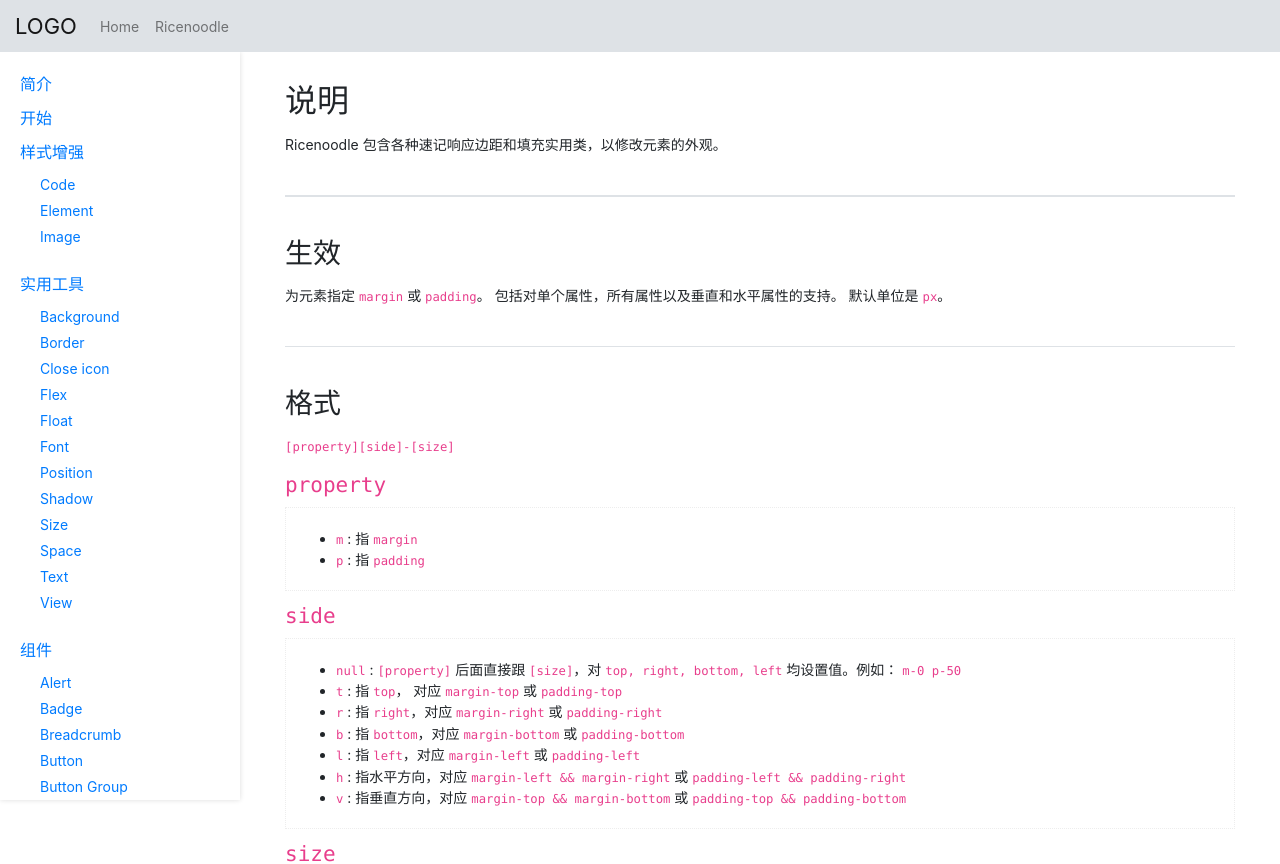
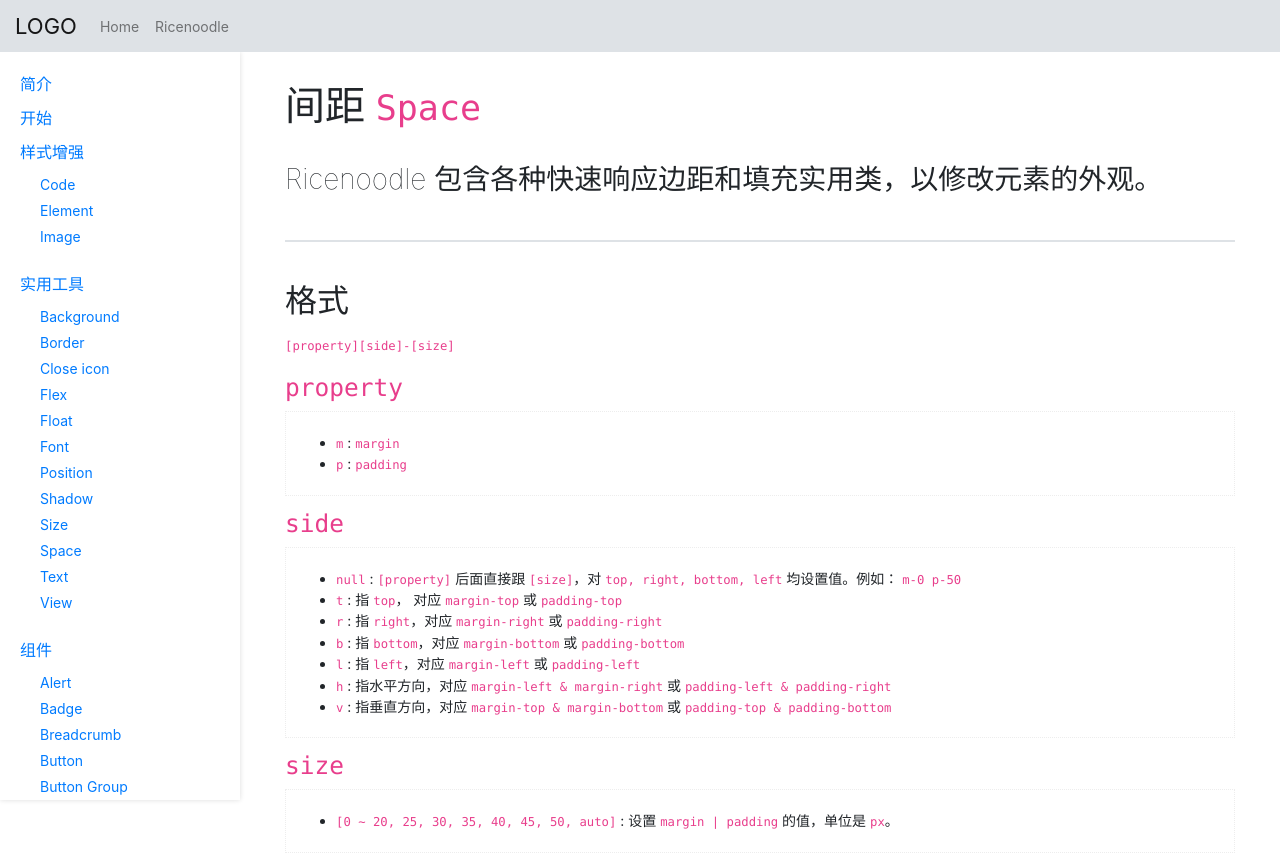
Before and after one commit to yayocn/yayocn-web, a React app: page /ricenoodle/utilities/space in a window 1280 px wide. Shown: the top 864 px of the page. Built offline with nearby package versions, Linux system fonts and the light colour scheme.

Commit message:
improve space

```diff
--- a/src/view/ricenoodle/utilities/Space.js
+++ b/src/view/ricenoodle/utilities/Space.js
@@ -38,31 +38,27 @@ export default class Space extends Component {
   render () {
     return (
       <PageWrapper>
-        <h2>说明</h2>
-        <p>Ricenoodle 包含各种速记响应边距和填充实用类，以修改元素的外观。</p>
+        <h1>间距 <code>Space</code></h1>
+        <p className="font-2x font-100">Ricenoodle 包含各种快速响应边距和填充实用类，以修改元素的外观。</p>
 
         <div className="divider divider-bold divider-lg"></div>
 
-        <h3>生效</h3>
-        <p>为元素指定 <code>margin</code> 或 <code>padding</code>。 包括对单个属性，所有属性以及垂直和水平属性的支持。 默认单位是 <code>px</code>。</p>
-
-        <div className="divider divider-lg"></div>
-        <h3>格式</h3>
+        <h2>格式</h2>
         <p><code>[property][side]-[size]</code></p>
 
-        <h4><code>property</code></h4>
+        <h3><code>property</code></h3>
         <div className={classnames(common['feature-example'])}>
           <div className={classnames(common['example-view'])}>
             <div className="ph-30">
               <ul className="mb-0">
-                <li><code>m</code> : 指 <code>margin</code></li>
-                <li><code>p</code> : 指 <code>padding</code></li>
+                <li><code>m</code> : <code>margin</code></li>
+                <li><code>p</code> : <code>padding</code></li>
               </ul>
             </div>
           </div>
         </div>
 
-        <h4 className="mt-10"><code>side</code></h4>
+        <h3 className="mt-10"><code>side</code></h3>
         <div className={classnames(common['feature-example'])}>
           <div className={classnames(common['example-view'])}>
             <div className="ph-30">
@@ -72,14 +68,14 @@ export default class Space extends Component {
                 <li><code>r</code> : 指 <code>right</code>，对应 <code>margin-right</code> 或 <code>padding-right</code></li>
                 <li><code>b</code> : 指 <code>bottom</code>，对应 <code>margin-bottom</code> 或 <code>padding-bottom</code></li>
                 <li><code>l</code> : 指 <code>left</code>，对应 <code>margin-left</code> 或 <code>padding-left</code></li>
-                <li><code>h</code> : 指水平方向，对应 <code>margin-left && margin-right</code> 或 <code>padding-left && padding-right</code></li>
-                <li><code>v</code> : 指垂直方向，对应 <code>margin-top && margin-bottom</code> 或 <code>padding-top && padding-bottom</code></li>
+                <li><code>h</code> : 指水平方向，对应 <code>margin-left & margin-right</code> 或 <code>padding-left & padding-right</code></li>
+                <li><code>v</code> : 指垂直方向，对应 <code>margin-top & margin-bottom</code> 或 <code>padding-top & padding-bottom</code></li>
               </ul>
             </div>
           </div>
         </div>
 
-        <h4 className="mt-10"><code>size</code></h4>
+        <h3 className="mt-10"><code>size</code></h3>
         <div className={classnames(common['feature-example'])}>
           <div className={classnames(common['example-view'])}>
             <div className="ph-30">
@@ -90,7 +86,8 @@ export default class Space extends Component {
           </div>
         </div>
 
-        <h4 className="mt-10">Example</h4>
+        <div className="divider divider-lg"></div>
+        <h2 className="mt-10">实例</h2>
         <div className={classnames(common['feature-example'])}>
           <div className={classnames('mt-0', common['example-code'])}>
             <Highlight>
```
